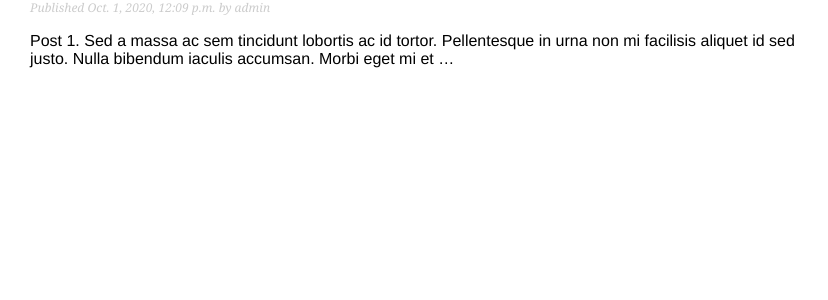
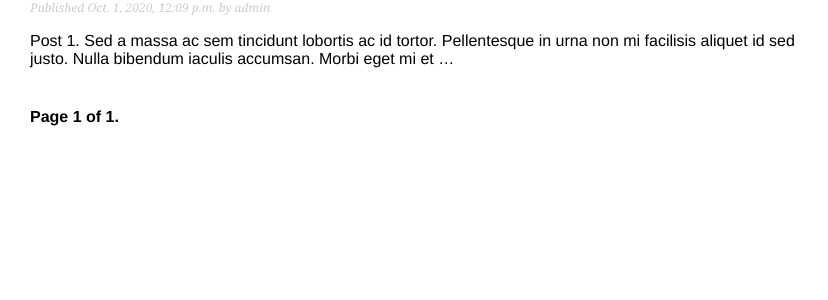
Before and after one commit to raviindorey/Django3ByExample, a Django app: page /blog/ in a window 1280 px wide. Shown: the part 418-718 px from the top of the page, without its empty margins (0-828 px from the left). Run offline with Django 3.2, Linux system fonts and the light colour scheme; data comes from the database, SQL or seed files in the repository.

Commit message:
Blog post list: Pagination

```diff
--- a/Chapter01/mysite/blog/templates/blog/post/list.html
+++ b/Chapter01/mysite/blog/templates/blog/post/list.html
@@ -12,4 +12,5 @@
     </p>
     {{ post.body | truncatewords:30 | linebreaks }}
   {% endfor %}
+  {% include 'pagination.html' with page=posts %}
 {% endblock content %}
--- /dev/null
+++ b/Chapter01/mysite/blog/templates/pagination.html
@@ -0,0 +1,13 @@
+<div class="pagination">
+  <span class="step-links">
+    {% if page.has_previous %}
+      <a href="?page={{ page.previous_page_number }}">Previous</a>
+    {% endif %}
+    <span class="current">
+      Page {{ page.number }} of {{ page.paginator.num_pages }}.
+    </span>
+    {% if page.has_next %}
+      <a href="?page={{ page.next_page_number }}">Next</a>
+    {% endif %}
+  </span>
+</div>
--- a/Chapter01/mysite/blog/views.py
+++ b/Chapter01/mysite/blog/views.py
@@ -1,10 +1,27 @@
 from django.shortcuts import render, get_object_or_404
+from django.core.paginator import Paginator, EmptyPage, PageNotAnInteger
 from .models import Post
 
 
 def post_list(request):
-    posts = Post.published.all()
-    return render(request, 'blog/post/list.html', {'posts': posts})
+    object_list = Post.published.all()
+    paginator = Paginator(object_list, 3)
+    page = request.GET.get('page')
+    try:
+        posts = paginator.page(page)
+    except PageNotAnInteger:
+        posts = paginator.page(1)
+    except EmptyPage:
+        posts = paginator.page(paginator.num_pages)
+
+    return render(
+        request,
+        'blog/post/list.html',
+        {
+            'posts': posts,  # a Paginator object
+            'page': page,
+        }
+    )
 
 
 def post_detail(request, year, month, day, post_slug):
```
